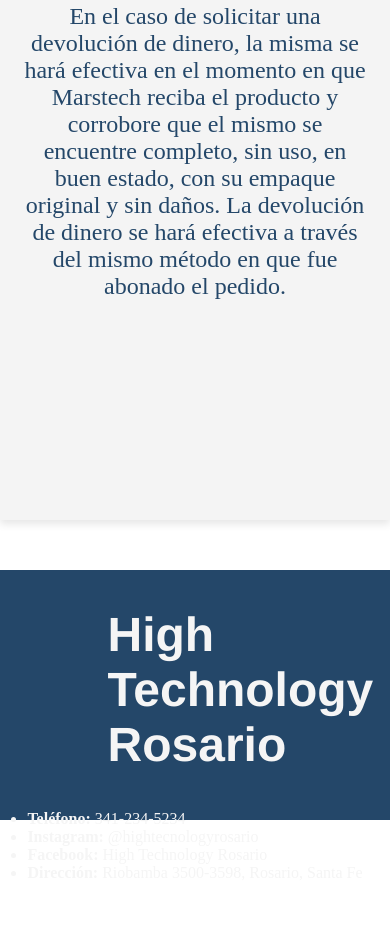
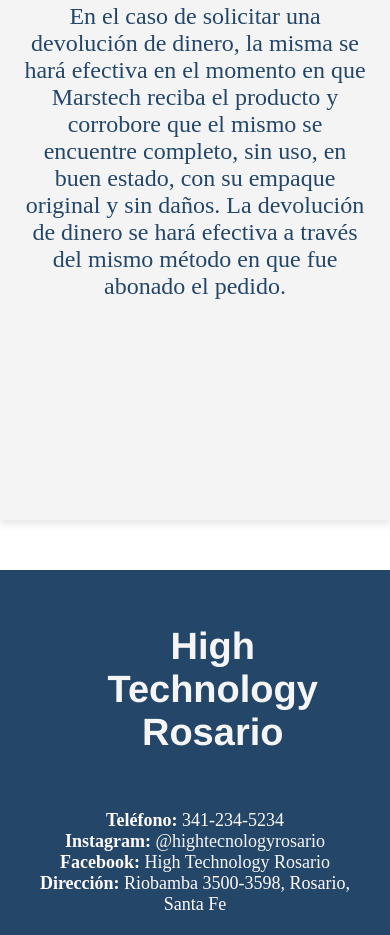
Before and after one commit to LucasOElsch/integrador-dw-nucba, a plain HTML site: page preguntasFrecuentes.html in a window 390 px wide. Shown: the part 8880-9815 px from the top of the page. Before the commit the page ends 9762 px from the top, so only its background shows below. Drawn offline with Linux system fonts and the light colour scheme.

Commit message:
se adapto el footer

```diff
--- a/assets/estilos/preguntasFrecuentes.css
+++ b/assets/estilos/preguntasFrecuentes.css
@@ -453,22 +453,25 @@ footer{
             font-size: 1.3rem;
         }
     }
-
+    }
     footer {
+        width: 100%;
         flex-direction: column;
         height: auto;
-        .footer-logo {
-            width: 100%;
-            h2 {
-                font-size: 2rem;
-            }
+        text-align: center;
+        justify-content: center;
+
+    }
+
+
+        ul li {
+            list-style-type: none;
+            color: snow;
+            font-size: 18px;
         }
-        .footer-info {
-            align-items: center;
-            a {
-                font-size: 0.9rem;
-            }
+
+        #footer-title{
+            font-size: 38px;
+            font-weight: 800;
         }
     }
-}
-}
```
